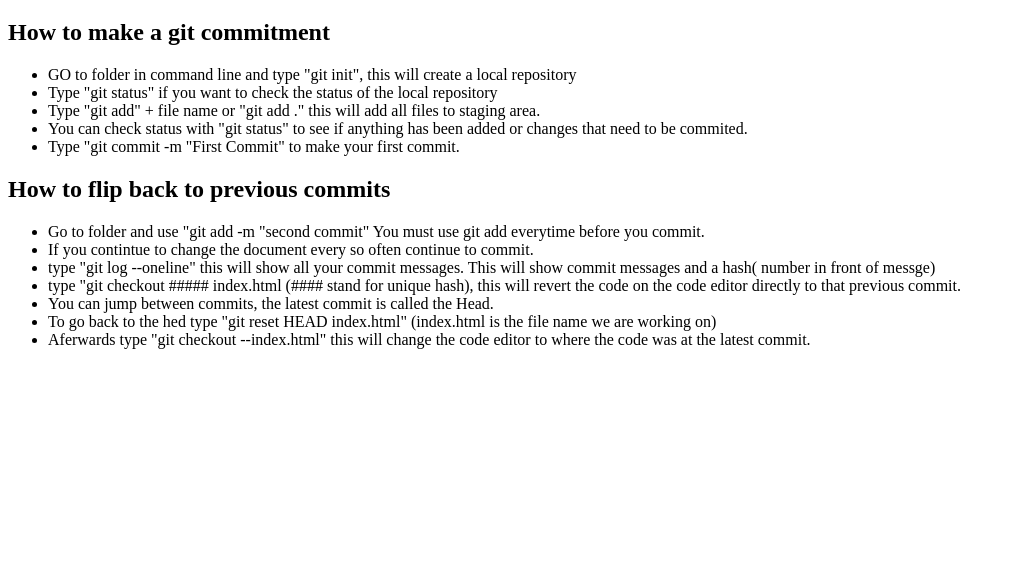
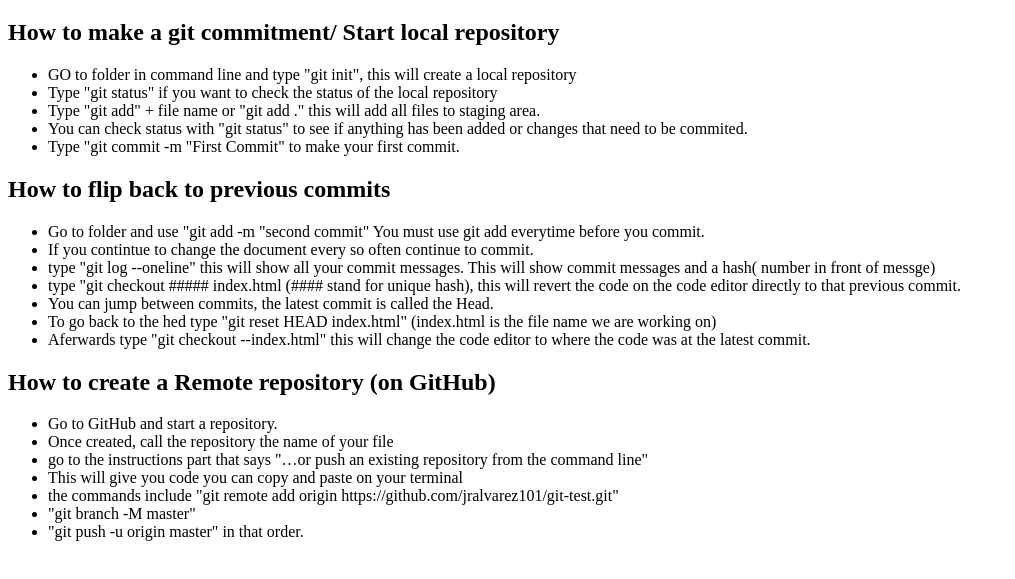
Before and after one commit to jralvarez101/git-test, a plain HTML site: page index.html in a window 1280 px wide. Shown: the part 61-640 px from the top of the page, without its empty margins (0-1015 px from the left). Drawn offline with Linux system fonts and the light colour scheme.

Commit message:
third commit

```diff
--- a/index.html
+++ b/index.html
@@ -7,7 +7,7 @@
 </head>
 <body>
     <h1>This is a git-practice file.</h1>
-    <h2>How to make a git commitment</h2>
+    <h2>How to make a git commitment/ Start local repository</h2>
     <ul>
         <li>GO to folder in command line and type "git init", this will create a local repository</li>
         <li>Type "git status" if you want to check the status of the local repository</li>
@@ -25,6 +25,17 @@
         <li>To go back to the hed type "git reset HEAD index.html"  (index.html is the file name we are working on)</li>
         <li>Aferwards type "git checkout --index.html" this will change the code editor to where the code was at the latest commit.</li>
     </ul>
+    <h2>How to create a Remote repository (on GitHub)</h2>
+    <ul>
+        <li>Go to GitHub and start a repository.</li>
+        <li>Once created, call the repository the name of your file</li>
+        <li>go to the instructions part that says "…or push an existing repository from the command line"</li>
+        <li>This will give you code you can copy and paste on your terminal</li>
+        <li>the commands include "git remote add origin https://github.com/jralvarez101/git-test.git"</li>
+        <li>"git branch -M master"</li>
+        <li>"git push -u origin master"   in that order.</li>
+
+    </ul>
 
 </body>
 </html>
```
